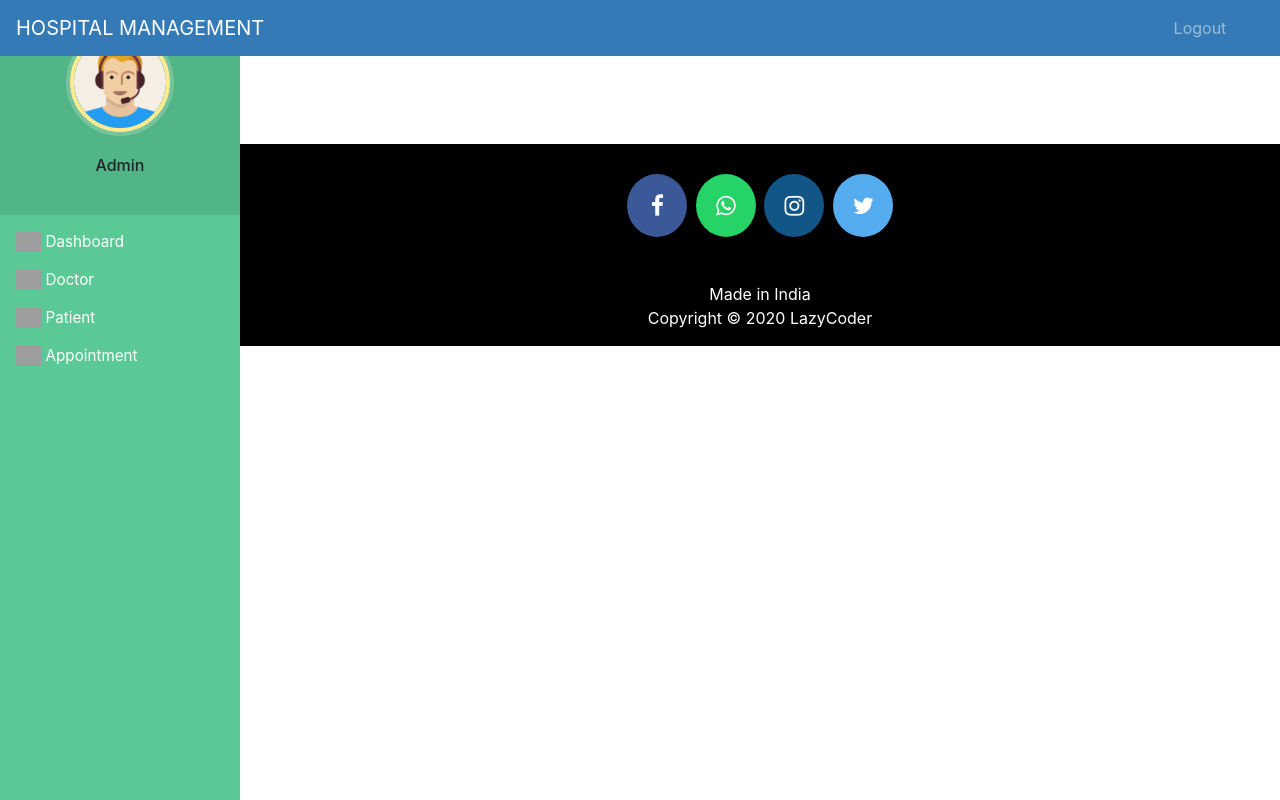
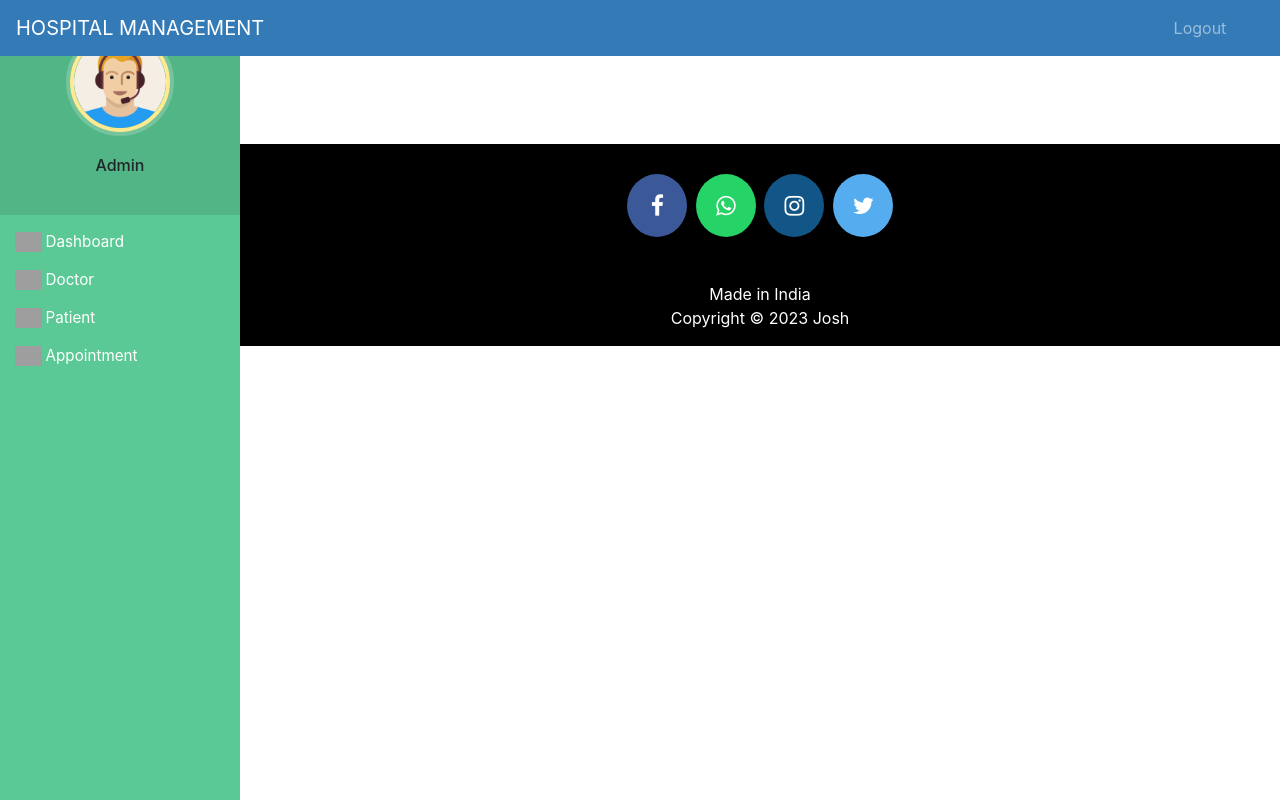
Before and after one commit to joshwaoti/django-hospital-management-system, a Django app: template templates/hospital/admin_base.html in a window 1280 px wide. Run offline with Django 3.2, Linux system fonts and the light colour scheme; the template is opened without the code that fills it, so the values that code supplies are empty; some libraries are stand-ins or nearby versions; grey boxes are pictures that could not be loaded.

Commit message:
another3

```diff
--- a/templates/hospital/admin_base.html
+++ b/templates/hospital/admin_base.html
@@ -338,7 +338,7 @@
           <div class="col-md-12 col-sm-12">
             <div style="color:#ffffff;" class="wow fadeInUp footer-copyright">
               <p>Made in India <br>
-                Copyright &copy; 2020 LazyCoder </p>
+                Copyright &copy; <script>document.write(new Date().getFullYear())</script> Josh </p>
             </div>
           </div>
         </div>
@@ -346,11 +346,7 @@
     </footer>
 
   </main>
-  <!--
-  developed By : sumit kumar
-  facebook : fb.com/sumit.luv
-  youtube : youtube.com/lazycoders
-  -->
+
 
 </body>
 
```
